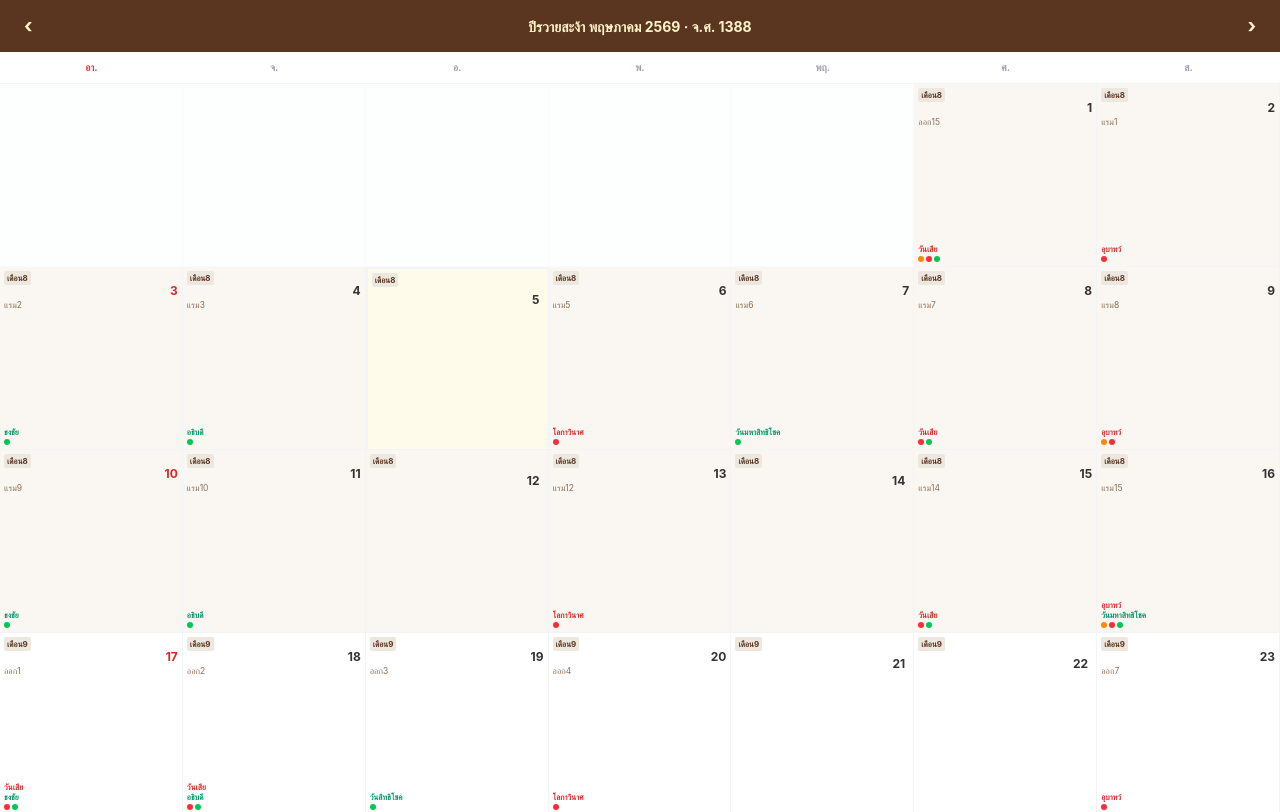
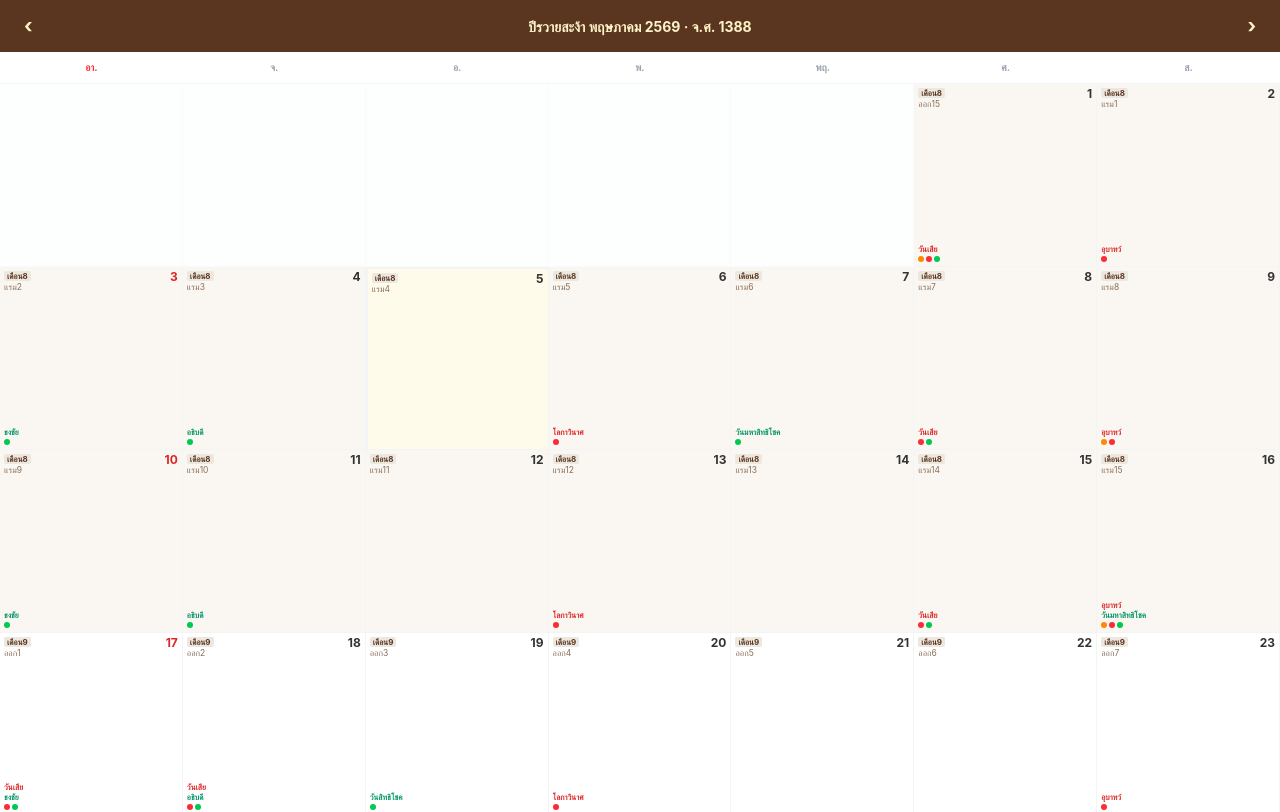
Before and after one commit to aiwonsi-debug/Lanna-Calendar, a React (Vite) app: page / in a window 1280 px wide. Shown: the top 812 px of the page. Built offline with nearby package versions, Linux system fonts and the light colour scheme; the HTML template or start-up script is replaced by a standard one.

Commit message:
UI: move lunar phase/day close to Lanna month in date cell

```diff
--- a/src/components/MonthlyGrid.tsx
+++ b/src/components/MonthlyGrid.tsx
@@ -80,25 +80,23 @@ export function MonthlyGrid({ viewMonth, days, selectedDate, onSelect }: Monthly
               onClick={() => onSelect(day.date)}
               className={`relative aspect-square border-b border-r border-gray-100 flex flex-col p-1 cursor-pointer transition-colors ${bgColor} ${currentIsToday && !selected ? 'border-2 border-[#F59E0B] z-10' : ''}`}
             >
-              {/* Unconditional Month Pill */}
-              <div className="flex flex-col gap-0.5">
-                <span className={`text-[8px] font-bold px-[3px] py-[1px] rounded-[2px] w-fit ${selected ? 'bg-[#FEF3C7] text-[#5A3520]' : 'bg-[#EDE8DF] text-[#5A3520]'}`}>
-                  เดือน{day.lannaMonth}
+              {/* Header: Lunar Info (Left) and Day (Right) */}
+              <div className="flex justify-between items-start leading-none relative z-10">
+                <div className="flex flex-col gap-0.5">
+                  <span className={`text-[8px] font-bold px-[3px] py-[1px] rounded-[2px] w-fit ${selected ? 'bg-[#FEF3C7] text-[#5A3520]' : 'bg-[#EDE8DF] text-[#5A3520]'}`}>
+                    เดือน{day.lannaMonth}
+                  </span>
+                  <span className={`text-[8.5px] ${selected ? 'text-[#FDE68A]' : 'text-[#8B6E57]'}`}>
+                    {day.phase}{day.lunarDay}
+                  </span>
+                </div>
+                <span className={`text-[12px] font-bold ${selected ? 'text-[#FEF3C7]' : (day.date.getDay() === 0 ? 'text-[#DC2626]' : 'text-[#333]')}`}>
+                  {day.d}
                 </span>
               </div>
 
-              {hasInfo ? (
+              {hasInfo && (
                 <>
-                  <div className="flex justify-between items-start leading-none relative z-10">
-                    <span className={`text-[12px] font-bold ml-auto ${selected ? 'text-[#FEF3C7]' : (day.date.getDay() === 0 ? 'text-[#DC2626]' : 'text-[#333]')}`}>
-                      {day.d}
-                    </span>
-                  </div>
-
-                  <div className={`text-[8.5px] mt-0.5 ${selected ? 'text-[#FDE68A]' : 'text-[#8B6E57]'}`}>
-                    {day.phase}{day.lunarDay}
-                  </div>
-
                   <div className="flex flex-col mt-auto overflow-hidden">
                     {day.songkranLabel && (
                       <span className="text-[8px] font-bold text-[#0891B2] truncate leading-tight">{day.songkranLabel}</span>
@@ -125,12 +123,6 @@ export function MonthlyGrid({ viewMonth, days, selectedDate, onSelect }: Monthly
                     )}
                   </div>
                 </>
-              ) : (
-                <div className="flex justify-end p-1">
-                  <span className={`text-[12px] font-bold ${selected ? 'text-[#FEF3C7]' : (day.date.getDay() === 0 ? 'text-[#DC2626]' : 'text-[#333]')}`}>
-                    {day.d}
-                  </span>
-                </div>
               )}
             </div>
           );
```
